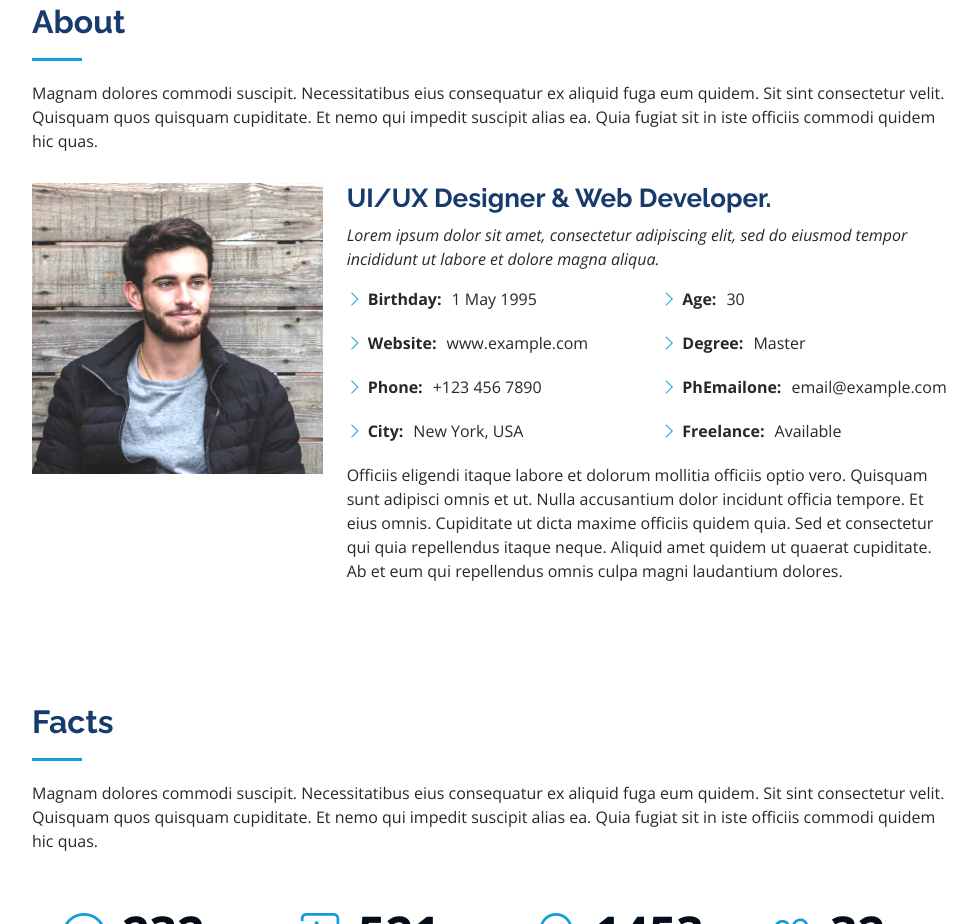
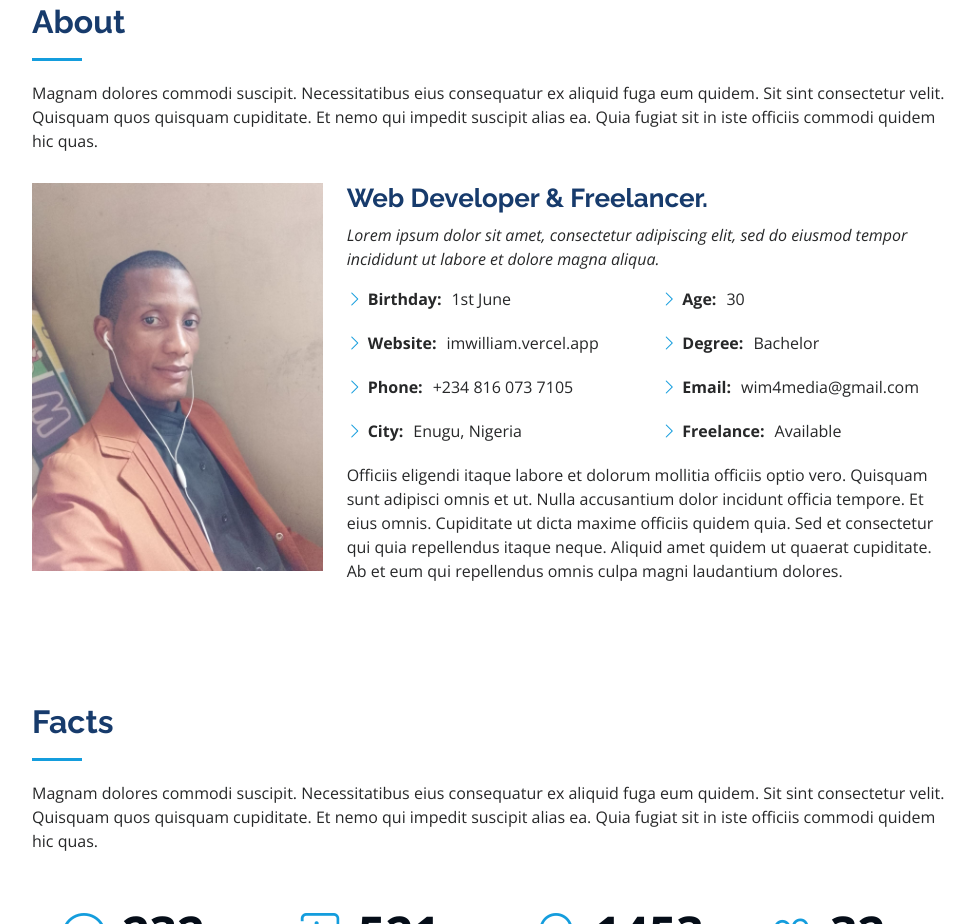
Before and after one commit to iswilliam-github/iport, a plain HTML site: page index.html in a window 1280 px wide. Shown: the part 857-1781 px from the top of the page, without its empty margins (298-1275 px from the left). Drawn offline with nearby package versions, Linux system fonts and the light colour scheme.

Commit message:
monday 2nd commit

```diff
--- a/index.html
+++ b/index.html
@@ -47,7 +47,7 @@
 
       <div class="profile">
         <img src="assets/img/profile-img.jpg" alt="" class="img-fluid rounded-circle">
-        <h1 class="text-light"><a href="index.html">Alex Smith</a></h1>
+        <h1 class="text-light"><a href="index.html">Isaiah William</a></h1>
         <div class="social-links mt-3 text-center">
           <a href="#" class="twitter"><i class="bx bxl-twitter"></i></a>
           <a href="#" class="facebook"><i class="bx bxl-facebook"></i></a>
@@ -91,10 +91,10 @@
 
         <div class="row">
           <div class="col-lg-4" data-aos="fade-right">
-            <img src="assets/img/profile-img.jpg" class="img-fluid" alt="">
+            <img src="assets/img/isaiah2.jpg" class="img-fluid" alt="">
           </div>
           <div class="col-lg-8 pt-4 pt-lg-0 content" data-aos="fade-left">
-            <h3>UI/UX Designer &amp; Web Developer.</h3>
+            <h3>Web Developer &amp; Freelancer.</h3>
             <p class="fst-italic">
               Lorem ipsum dolor sit amet, consectetur adipiscing elit, sed do eiusmod tempor incididunt ut labore et dolore
               magna aliqua.
@@ -102,17 +102,17 @@
             <div class="row">
               <div class="col-lg-6">
                 <ul>
-                  <li><i class="bi bi-chevron-right"></i> <strong>Birthday:</strong> <span>1 May 1995</span></li>
-                  <li><i class="bi bi-chevron-right"></i> <strong>Website:</strong> <span>www.example.com</span></li>
-                  <li><i class="bi bi-chevron-right"></i> <strong>Phone:</strong> <span>+123 456 7890</span></li>
-                  <li><i class="bi bi-chevron-right"></i> <strong>City:</strong> <span>New York, USA</span></li>
+                  <li><i class="bi bi-chevron-right"></i> <strong>Birthday:</strong> <span>1st June</span></li>
+                  <li><i class="bi bi-chevron-right"></i> <strong>Website:</strong> <span>imwilliam.vercel.app</span></li>
+                  <li><i class="bi bi-chevron-right"></i> <strong>Phone:</strong> <span>+234 816 073 7105</span></li>
+                  <li><i class="bi bi-chevron-right"></i> <strong>City:</strong> <span>Enugu, Nigeria</span></li>
                 </ul>
               </div>
               <div class="col-lg-6">
                 <ul>
                   <li><i class="bi bi-chevron-right"></i> <strong>Age:</strong> <span>30</span></li>
-                  <li><i class="bi bi-chevron-right"></i> <strong>Degree:</strong> <span>Master</span></li>
-                  <li><i class="bi bi-chevron-right"></i> <strong>PhEmailone:</strong> <span>email@example.com</span></li>
+                  <li><i class="bi bi-chevron-right"></i> <strong>Degree:</strong> <span>Bachelor</span></li>
+                  <li><i class="bi bi-chevron-right"></i> <strong>Email:</strong> <span>wim4media@gmail.com</span></li>
                   <li><i class="bi bi-chevron-right"></i> <strong>Freelance:</strong> <span>Available</span></li>
                 </ul>
               </div>
```
